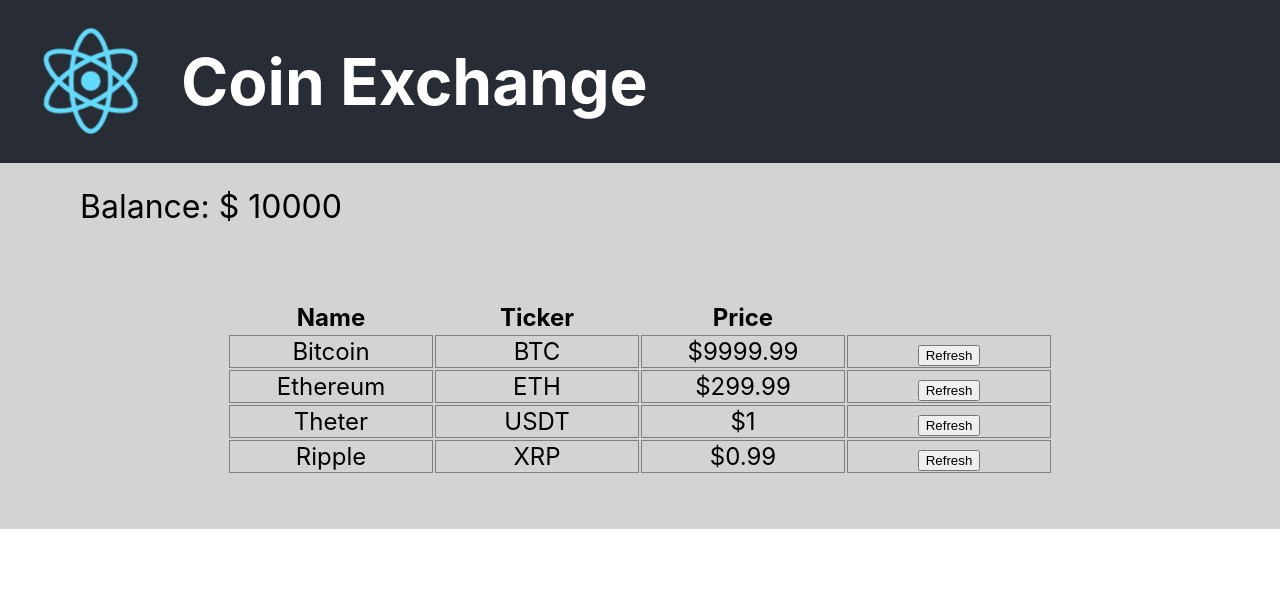
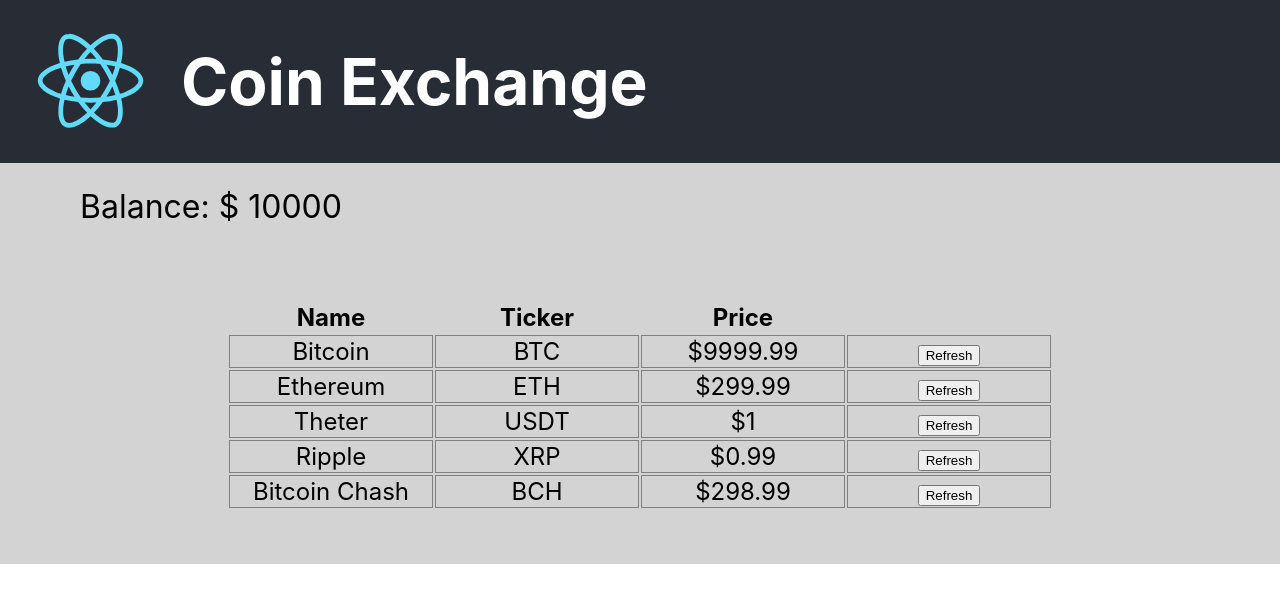
Before and after one commit to KKCrypto/coin-exchange, a React (Create React App) app: page / in a window 1280 px wide. Shown: the top 602 px of the page. Built offline with nearby package versions, Linux system fonts and the light colour scheme.

Commit message:
componentization and ptop drilling

```diff
--- a/src/App.css
+++ /dev/null
@@ -1,49 +0,0 @@
-.App {
-  text-align: center;
-  background-color: lightgray;
-}
-
-.Coin-table {
-margin: 50px auto;
-display: inline-block;
-font-size: 1.5rem;
-}
-
-
-.App-logo {
-  height: 8rem;
-  pointer-events: none;
-}
-
-@media (prefers-reduced-motion: no-preference) {
-  .App-logo {
-    animation: App-logo-spin infinite 20s linear;
-  }
-}
-
-.App-header {
-  background-color: #282c34;
-  min-height: 20vh;
-  display: flex;
-  flex-direction: row;
-  align-items: center;
-  justify-content: flex-start;
-  color: white;
-}
-
-.App-title {
-  font-size: 4rem;
-}
-
-.App-link {
-  color: #61dafb;
-}
-
-@keyframes App-logo-spin {
-  from {
-    transform: rotate(0deg);
-  }
-  to {
-    transform: rotate(360deg);
-  }
-}
--- a/src/App.js
+++ b/src/App.js
@@ -1,38 +1,74 @@
 import React from 'react'
-import logo from './logo.svg'
-import './App.css';
-import Coin from './components/Coin/Coin'
+import CoinList from './components/CoinList/CoinList'
 import AccountBalance from './components/AccountBalance/AccountBalance'
+import ExchangeHeader from './components/ExchangeHeader/ExchangeHeader'
+import styled from 'styled-components'
 
-function App() {
-	return (
-		<div className="App">
+const Div = styled.div`
+	text-align: center;
+	background-color: lightgray;
+`
 
-			<header className="App-header">
-				<img src={logo} alt="React logo" className="App-logo" />
-				<h1 className="App-title">
-					Coin Exchange
-				</h1>
-			</header>
-			<AccountBalance amount={10000} />
-			<table className="Coin-table">
-				<thead>
-					<tr>
-						<th>Name</th>
-						<th>Ticker</th>
-						<th>Price</th>
-					</tr>
-				</thead>
-				<tbody>
-					<Coin name="Bitcoin" ticker="BTC" price={9999.99} />
-					<Coin name="Ethereum" ticker="ETH" price={299.99} />
-					<Coin name="Theter" ticker="USDT" price={1.00} />
-					<Coin name="Ripple" ticker="XRP" price={0.99} />
-				</tbody>
-			</table>
+class App extends React.Component {
+	constructor(props) {
+		super(props)
+		this.state = {
+			balance: 10000,
+			coinData: [
+				{
+					/* key: uuidv4() */
+					name: 'Bitcoin',
+					ticker: 'BTC',
+					price: 9999.99
+				},
+				{
+					name: 'Ethereum',
+					ticker: 'ETH',
+					price: 299.99
+				},
+				{
+					name: 'Theter',
+					ticker: 'USDT',
+					price: 1.00
+				},
+				{
+					name: 'Ripple',
+					ticker: 'XRP',
+					price: 0.99
+				},
+				{
+					name: 'Bitcoin Chash',
+					ticker: 'BCH',
+					price: 298.99
+				}
+			]
+		}
+	}
 
-		</div>
-	);
+
+/*
+	[1, 2, 3, 4, 5].map( x => `<Coin>${x}</Coin>` )
+
+	key: uuidv4()
+	npm i uuidv4
+	unique keys
+
+
+	this.state.coinData.map( value =>
+		<Coin key={value.ticker} name={value.name} ticker={value.ticker} price={value.price} />
+	)
+
+*/
+
+	render() {
+		return (
+			<Div className="App">
+				<ExchangeHeader />
+				<AccountBalance amount={this.state.balance} />
+				<CoinList coinData={this.state.coinData} />
+			</Div>
+		)
+	}
 }
 
 export default App;
--- /dev/null
+++ b/src/components/CoinList/CoinList.jsx
@@ -0,0 +1,38 @@
+import React, { Component } from 'react'
+import Coin from '../Coin/Coin'
+import styled from 'styled-components'
+
+
+const Table = styled.table`
+
+    margin: 50px auto;
+    display: inline-block;
+    font-size: 1.5rem;
+
+`
+
+
+export default class CoinList extends Component {
+    render() {
+        return (
+            <Table>
+                <thead>
+                    <tr>
+                        <th>Name</th>
+                        <th>Ticker</th>
+                        <th>Price</th>
+                    </tr>
+                </thead>
+                <tbody>
+
+                    {
+                        this.props.coinData.map( ({name, ticker, price}) =>
+                            <Coin key={ticker} name={name} ticker={ticker} price={price} />
+                        )
+                    }
+
+                </tbody>
+            </Table>
+        )
+    }
+}
--- /dev/null
+++ b/src/components/ExchangeHeader/ExchangeHeader.jsx
@@ -0,0 +1,36 @@
+import React, { Component } from 'react'
+import logo from './logo.svg'
+import styled from 'styled-components'
+
+const Img = styled.img`
+    height: 8rem;
+    pointer-events: none;
+`
+
+const Header = styled.header`
+    background-color: #282c34;
+    min-height: 20vh;
+    display: flex;
+    flex-direction: row;
+    align-items: center;
+    justify-content: flex-start;
+    color: white;ne;
+`
+
+const H1 = styled.h1`
+    font-size: 4rem;
+`
+
+
+export default class ExchangeHeader extends Component {
+    render() {
+        return (
+            <Header className="App-header">
+                <Img src={logo} alt="React logo" />
+                <H1>
+                    Coin Exchange
+                </H1>
+            </Header>
+        )
+    }
+}
```
Also changed, not shown: src/components/ExchangeHeader/logo.svg (renamed from src/logo.svg).
